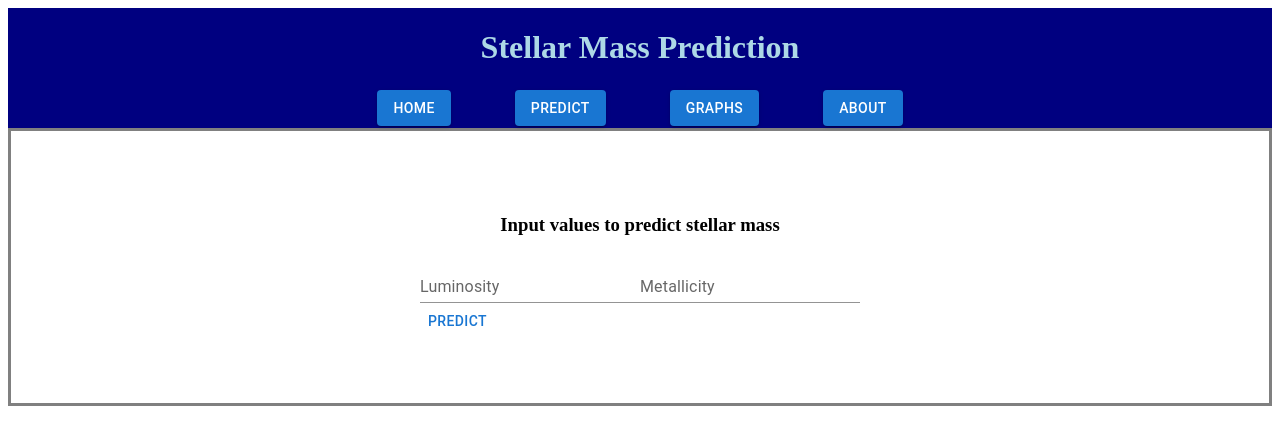
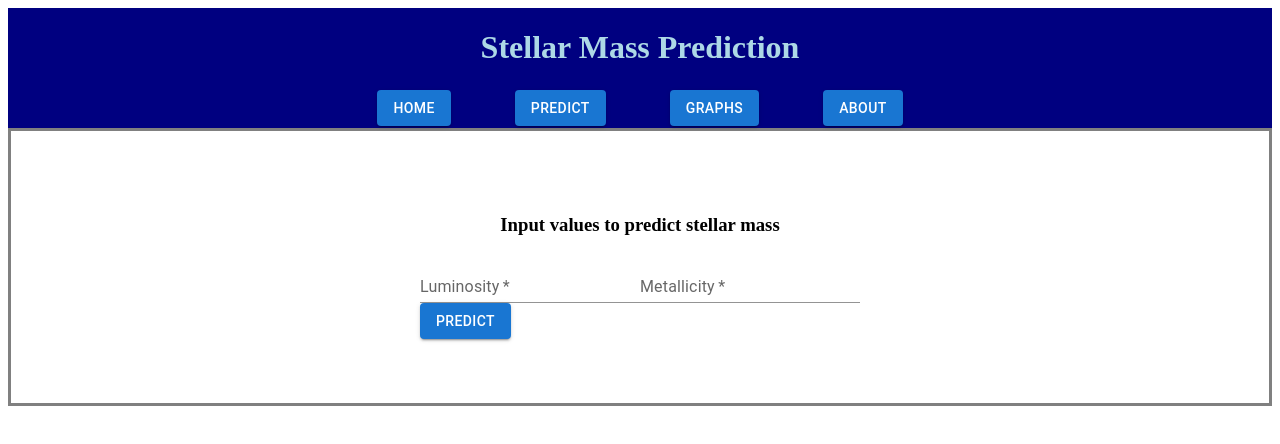
Before and after one commit to ala-zukowska/stellar-mass-prediction, a React (Vite) app in the folder app/frontend/: page /predict in a window 1280 px wide. Shown: the top 444 px of the page. Built offline with nearby package versions, Linux system fonts and the light colour scheme.

Commit message:
Add prediction to frontend

```diff
--- a/app/frontend/src/components/predict/index.jsx
+++ b/app/frontend/src/components/predict/index.jsx
@@ -1,5 +1,5 @@
 import { useState } from "react"
-import { Button, TextField } from "@mui/material"
+import { Button, TextField, Typography } from "@mui/material"
 
 const inputStyle = {
     display: 'flex',
@@ -11,18 +11,76 @@ const inputStyle = {
 }
 
 const Predict = () => {
-    const handleSubmit = (e) => {
+    const [luminosity, setLuminosity] = useState("")
+    const [metallicity, setMetallicity] = useState("")
+    const [result, setResult] = useState(null)
+    const [loading, setLoading] = useState(false)
+    const [error, setError] = useState(null)
+
+    const handleSubmit = async (e) => {
         e.preventDefault()
+        setLoading(true)
+        setError(null)
+        setResult(null)
+        try {
+            const response = await fetch("/predict", {
+                method: "POST",
+                headers: {
+                    "Content-Type": "application/json",
+                },
+                body: JSON.stringify({
+                    luminosity: parseFloat(luminosity),
+                    metallicity: parseFloat(metallicity),
+                }),
+        });
+        if (!response.ok) throw new Error("Server error");
+
+        const data = await response.json();
+        setResult(data.prediction);
+        } catch (err) {
+            setError("Failed to get prediction");
+        } finally {
+            setLoading(false);
+        }
     }
     return (
         <div style={inputStyle}>
-            <h3>Input values to predict stellar mass</h3>
-            <form onSubmit={handleSubmit}>
-                <TextField label="Luminosity" variant="standard" />
-                <TextField label="Metallicity" variant="standard" />
-                <br />
-                <Button type="submit">Predict</Button>
-            </form>
+        <h3>Input values to predict stellar mass</h3>
+
+        <form onSubmit={handleSubmit}>
+            <TextField
+                label="Luminosity"
+                variant="standard"
+                type="number"
+                value={luminosity}
+                onChange={(e) => setLuminosity(e.target.value)}
+                required
+            />
+            <TextField
+                label="Metallicity"
+                variant="standard"
+                type="number"
+                value={metallicity}
+                onChange={(e) => setMetallicity(e.target.value)}
+                required
+            />
+            <br />
+            <Button variant="contained" type="submit" disabled={loading}>
+                {loading ? "Predicting..." : "Predict"}
+            </Button>
+        </form>
+
+        {result !== null && (
+            <Typography variant="h6" style={{ marginTop: "1em" }}>
+                Predicted Stellar Mass: {result}
+            </Typography>
+        )}
+
+        {error && (
+            <Typography color="error" style={{ marginTop: "1em" }}>
+                {error}
+            </Typography>
+        )}
         </div>
     )
 }
```
Also changed, not shown: 1 other file (tests, documents, lock files or other folders).
